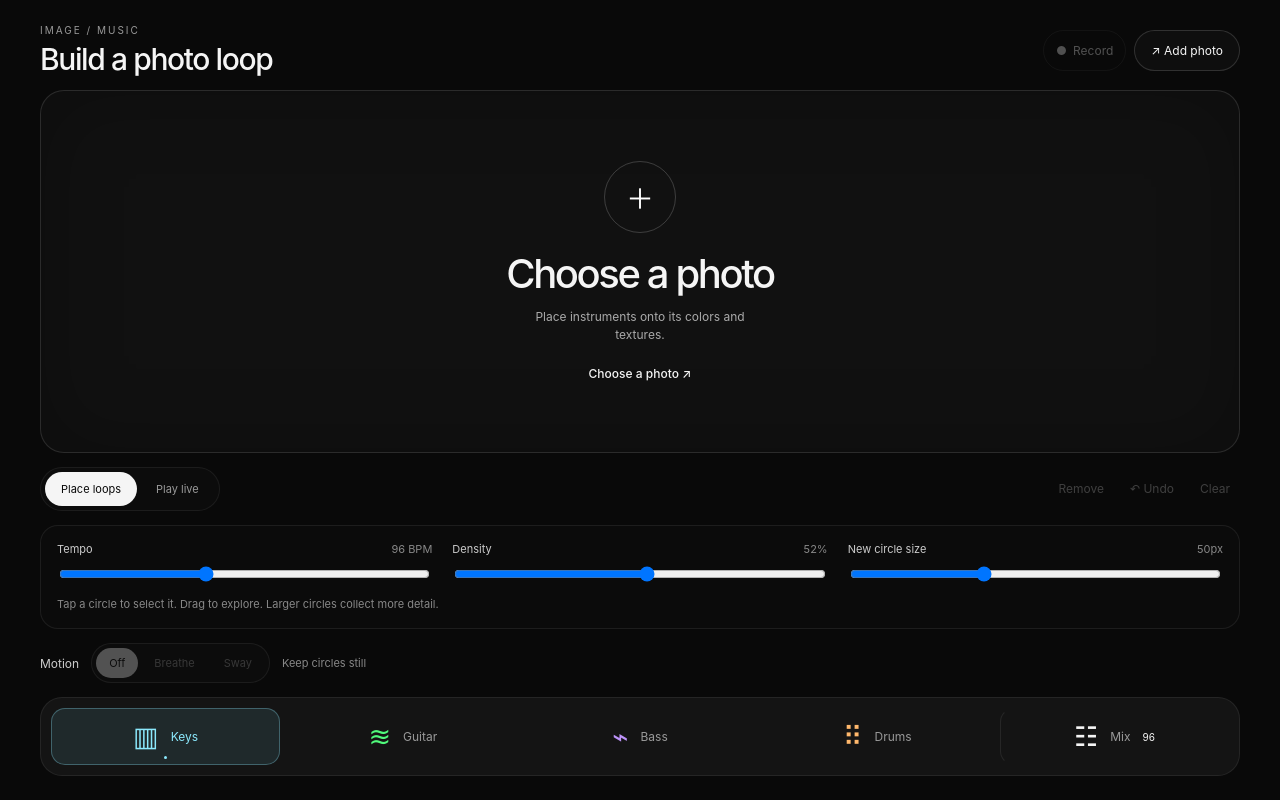
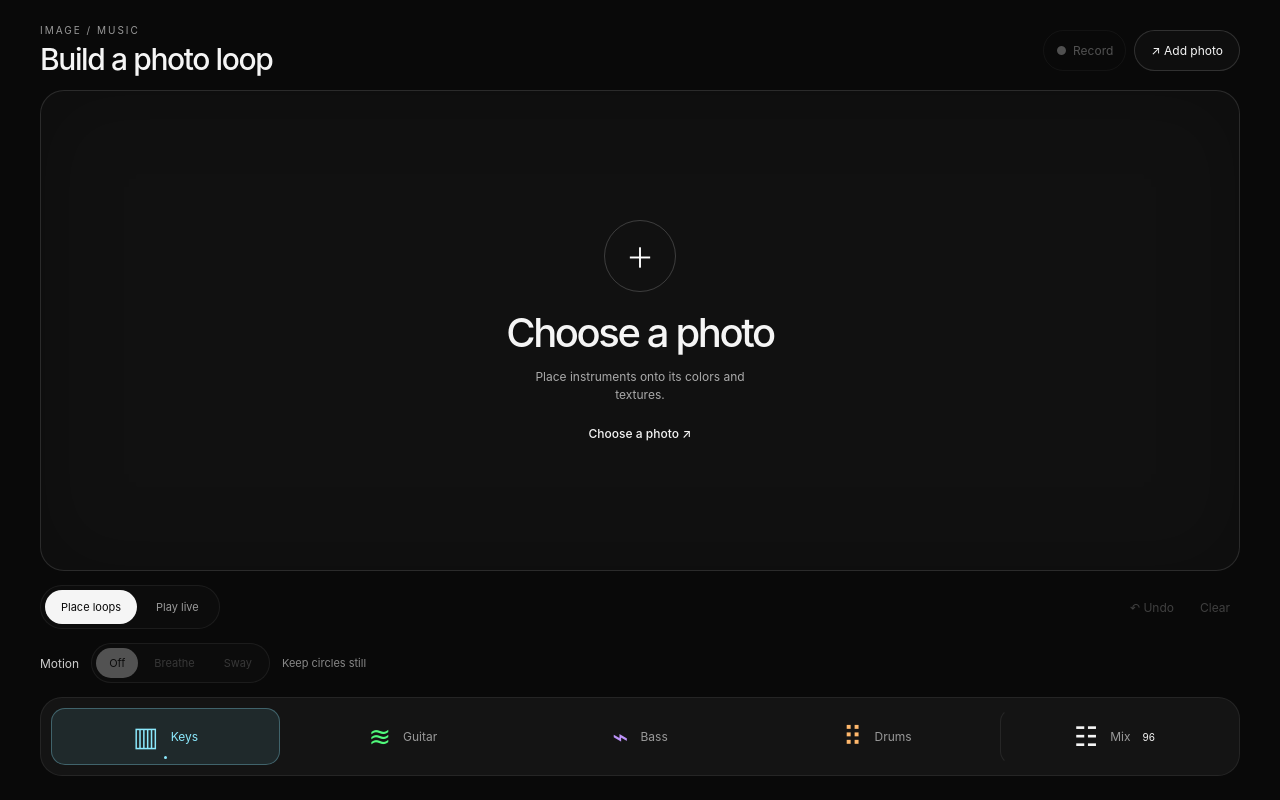
Before and after one commit to dipinchopra/photo-music, a React (Vite) app: page / in a window 1280 px wide. Built offline with nearby package versions, Linux system fonts and the light colour scheme.

Commit message:
Restore full photo layout and add instrument arpeggiators in existing sheets

```diff
--- a/src/App.tsx
+++ b/src/App.tsx
@@ -1,6 +1,6 @@
 import { useEffect, useRef, useState } from 'react';
 import { sampleAverageColor } from './color';
-import { composeImage } from './composition';
+import { composeImage, type ArpMode } from './composition';
 import { photoBounds, recordingSize, moveCircle, type Motion } from './scene';
 import { refractPhoto, drawGlassRim } from './glass';
 import { ChordEngine, type Instrument, type Placement } from './music';
@@ -20,6 +20,19 @@ function Slider({ min = 0, max = 100, value, onChange }: {
   return <input type="range" min={min} max={max} value={value}
     style={{ '--range-progress': `${progress}%` } as React.CSSProperties}
     onChange={(event) => onChange(+event.target.value)} />;
+}
+
+function Arpeggiator({ mode, rate, onMode, onRate }: {
+  mode: ArpMode; rate: number; onMode: (mode: ArpMode) => void; onRate: (rate: number) => void;
+}) {
+  return <fieldset className="arpControls"><legend>Arpeggiator</legend>
+    <label><span>Pattern</span><select value={mode} onChange={event => onMode(event.target.value as ArpMode)}>
+      <option value="off">Off · image phrase</option><option value="up">Up</option><option value="down">Down</option><option value="upDown">Up / down</option>
+    </select></label>
+    <label><span>Rate</span><select disabled={mode === 'off'} value={rate} onChange={event => onRate(Number(event.target.value))}>
+      <option value={2}>1/4 · once per beat</option><option value={1}>1/8 · twice per beat</option>
+    </select></label>
+  </fieldset>;
 }
 
 export default function App() {
@@ -64,6 +77,7 @@ export default function App() {
   const [activeCircleId, setActiveCircleId] = useState<number | null>(null);
   const activeCircleRef = useRef<number | null>(null);
   const [fourOnFloor, setFourOnFloor] = useState(false);
+  const [arps, setArps] = useState({ keys: 'off' as ArpMode, guitar: 'off' as ArpMode, keysRate: 2, guitarRate: 2 });
   const [controls, setControls] = useState({
     tempo: 96, pitch: 0, complexity: 52, space: 58,
     keys: 78, keysTone: 62, keysSustain: 55, keysDelay: 0,
@@ -264,10 +278,12 @@ export default function App() {
       keysTone: controls.keysTone / 100,
       keysSustain: controls.keysSustain / 100,
       keysDelay: controls.keysDelay / 100,
+      keysArp: arps.keys, keysArpRate: arps.keysRate,
       guitar: controls.guitar / 100,
       guitarTone: controls.guitarTone / 100,
       guitarStrum: controls.guitarStrum / 100,
       guitarDelay: controls.guitarDelay / 100,
+      guitarArp: arps.guitar, guitarArpRate: arps.guitarRate,
       bass: controls.bass / 100,
       bassDepth: controls.bassDepth / 100,
       bassMovement: controls.bassMovement / 100,
@@ -278,7 +294,7 @@ export default function App() {
       drumDelay: controls.drumDelay / 100,
       fourOnFloor,
     });
-  }, [controls, fourOnFloor]);
+  }, [controls, fourOnFloor, arps]);
 
   useEffect(() => {
     let frame = 0;
@@ -582,16 +598,9 @@ export default function App() {
         <button aria-pressed={mode === 'live'} className={mode === 'live' ? 'selected' : ''} onClick={() => { stopLive(); setMode('live'); }}>Play live</button>
       </div>
       <div className="placementActions">
-        <button disabled={activeCircleId === null} onClick={() => updatePlacements(placementsRef.current.filter(placement => placement.id !== activeCircleRef.current))}>Remove</button>
         <button aria-label="Undo last loop" disabled={!placements.length} onClick={() => updatePlacements(placementsRef.current.slice(0, -1))}>↶ <span>Undo</span></button>
         <button disabled={!placements.length} onClick={() => updatePlacements([])}>Clear</button>
       </div>
-    </section>
-    <section className="photoControls" aria-label="Photo performance">
-      <label><span>Tempo <output>{controls.tempo} BPM</output></span><Slider min={55} max={160} value={controls.tempo} onChange={value => setControl('tempo', value)} /></label>
-      <label><span>Density <output>{controls.complexity}%</output></span><Slider value={controls.complexity} onChange={value => setControl('complexity', value)} /></label>
-      <label><span>{activeCircleId === null ? 'New circle size' : 'Selected circle size'} <output>{Math.round(radius)}px</output></span><Slider min={28} max={90} value={radius} onChange={resizeCircle} /></label>
-      <small>Tap a circle to select it. Drag to explore. Larger circles collect more detail.</small>
     </section>
     <section className="motionControls" aria-label="Circle motion">
       <span>Motion</span>
@@ -603,7 +612,6 @@ export default function App() {
             music.updatePlacements([...placementsRef.current, ...livePlacementsRef.current.values()]);
           }}>{value === 'off' ? 'Off' : value === 'breathe' ? 'Breathe' : 'Sway'}</button>)}
       </div>
-      {motion !== 'off' && <label className="motionAmount"><span>Amount <output>{motionAmount}%</output></span><Slider value={motionAmount} onChange={value => { setMotionAmount(value); motionAmountRef.current = value / 100; }} /></label>}
       <small>{motion === 'sway' ? 'Drift across colors · sound follows' : motion === 'breathe' ? 'Gently expand and settle' : 'Keep circles still'}</small>
     </section>
     <div className={`dockRegion ${sheet ? 'sheetExpanded' : ''}`}>
@@ -630,12 +638,20 @@ export default function App() {
           {([['keys', 'Volume', 'Sets the level of every keyboard circle.'], ['keysTone', 'Tone', 'Moves from soft keys to a brighter synth.'],
             ['keysSustain', 'Note length', 'Controls how long keyboard notes ring.']] as const).map(([key, label, help]) =>
             <label key={key}><span>{label} <output>{controls[key]}%</output></span><small>{help}</small>
-              <Slider value={controls[key]} onChange={(value) => setControl(key, value)} /></label>)}</div>}
+              <Slider value={controls[key]} onChange={(value) => setControl(key, value)} /></label>)}
+          <Arpeggiator mode={arps.keys} rate={arps.keysRate}
+            onMode={value => setArps(current => ({ ...current, keys: value }))}
+            onRate={value => setArps(current => ({ ...current, keysRate: value }))} />
+        </div>}
         {sheet === 'guitar' && <div className="instrumentModule guitarModule"><strong>🎸 Guitar</strong>
           {([['guitar', 'Volume', 'Sets the level of every guitar circle.'], ['guitarTone', 'Tone', 'Moves from mellow plucks to brighter strings.'],
             ['guitarStrum', 'Note length', 'Controls how long guitar notes ring.']] as const).map(([key, label, help]) =>
             <label key={key}><span>{label} <output>{controls[key]}%</output></span><small>{help}</small>
-              <Slider value={controls[key]} onChange={(value) => setControl(key, value)} /></label>)}</div>}
+              <Slider value={controls[key]} onChange={(value) => setControl(key, value)} /></label>)}
+          <Arpeggiator mode={arps.guitar} rate={arps.guitarRate}
+            onMode={value => setArps(current => ({ ...current, guitar: value }))}
+            onRate={value => setArps(current => ({ ...current, guitarRate: value }))} />
+        </div>}
         {sheet === 'bass' && <div className="instrumentModule bassModule"><strong>🎸 Bass</strong>
           {([['bass', 'Volume', 'Sets the level of every bass circle.'], ['bassDepth', 'Depth', 'Pushes bass notes into a lower register.'],
             ['bassMovement', 'Movement', 'Adds beat-aligned bass notes.']] as const).map(([key, label, help]) =>
@@ -651,12 +667,19 @@ export default function App() {
             <span>Four-on-the-floor</span><small>{fourOnFloor ? 'On · kick plays every beat' : 'Off · kick follows the image pattern'}</small>
           </button>
         </div>}
-        {sheet === 'mix' && <div className="instrumentModule globalModule"><strong>Instrument balance</strong>
-          {INSTRUMENTS.map(instrument => <label key={instrument.id}><span>{instrument.label} <output>{controls[instrument.id]}%</output></span>
-            <Slider value={controls[instrument.id]} onChange={value => setControl(instrument.id, value)} /></label>)}
-          <small>Each instrument shares the photo’s harmony and pulse. Delay stays at 0%.</small>
-        </div>}
+        {sheet === 'mix' && <div className="instrumentModule globalModule"><strong>Composition</strong>
+          <label><span>Tempo <output>{controls.tempo} BPM</output></span><small>Sets the speed of the loop.</small>
+            <Slider min={55} max={160} value={controls.tempo} onChange={(value) => setControl('tempo', value)} /></label>
+          <label><span>Pitch <output>{controls.pitch > 0 ? '+' : ''}{controls.pitch} st</output></span><small>Transposes the complete arrangement.</small>
+            <Slider min={-12} max={12} value={controls.pitch} onChange={(value) => setControl('pitch', value)} /></label>
+          <label><span>Variation <output>{controls.complexity}%</output></span><small>Moves from spacious patterns to busier phrases.</small>
+            <Slider value={controls.complexity} onChange={(value) => setControl('complexity', value)} /></label>
+          <label><span>Space <output>{controls.space}%</output></span><small>Adds echo and atmospheric depth.</small>
+            <Slider value={controls.space} onChange={(value) => setControl('space', value)} /></label></div>}
 
+        {sheet === 'mix' && <label className="sizeControl"><span>{activeCircleId === null ? 'Circle size' : 'Selected circle size'} <output>{Math.round(radius)}px</output></span><Slider min={28} max={90} value={radius} onChange={resizeCircle} /><small>Larger circles sample more color and play louder.</small></label>}
+        {sheet === 'mix' && activeCircleId !== null && <button className="removeCircle" onClick={() => updatePlacements(placementsRef.current.filter(placement => placement.id !== activeCircleRef.current))}>Remove selected circle</button>}
+        {sheet === 'mix' && motion !== 'off' && <label className="sizeControl"><span>Motion amount <output>{motionAmount}%</output></span><Slider value={motionAmount} onChange={value => { setMotionAmount(value); motionAmountRef.current = value / 100; }} /></label>}
       </div>
     </section>
     </div>
--- a/src/composition.ts
+++ b/src/composition.ts
@@ -115,3 +115,13 @@ export function circleEvent(composition: Composition, _tone: ImageTone, step: nu
   const size = Math.max(0, Math.min(1, (radius - 28) / 62));
   return melodyEvent(composition, step + offset, Math.min(1, complexity * (0.55 + size * 0.9)));
 }
+
+export type ArpMode = 'off' | 'up' | 'down' | 'upDown';
+
+/** Diatonic chord tones, played on the same eighth-note clock as the ensemble. */
+export function arpeggioDegree(root: number, step: number, mode: ArpMode, rate: number, voice = 0) {
+  const intervals = [0, 2, 4, 7];
+  const index = Math.floor(step / rate) + voice;
+  const pattern = mode === 'down' ? [3, 2, 1, 0] : mode === 'upDown' ? [0, 1, 2, 3, 2, 1] : [0, 1, 2, 3];
+  return root + intervals[pattern[index % pattern.length]];
+}
--- a/src/music.ts
+++ b/src/music.ts
@@ -1,4 +1,4 @@
-import { composeImage, circleEvent, phraseStep, randomAt, scaleNote, type Composition } from './composition';
+import { composeImage, circleEvent, phraseStep, randomAt, scaleNote, arpeggioDegree, type ArpMode, type Composition } from './composition';
 
 export type Instrument = 'keys' | 'guitar' | 'bass' | 'drums';
 
@@ -29,10 +29,14 @@ type MusicControls = {
   keysTone: number;
   keysSustain: number;
   keysDelay: number;
+  keysArp: ArpMode;
+  keysArpRate: number;
   guitar: number;
   guitarTone: number;
   guitarStrum: number;
   guitarDelay: number;
+  guitarArp: ArpMode;
+  guitarArpRate: number;
   bass: number;
   bassDepth: number;
   bassMovement: number;
@@ -101,8 +105,8 @@ export class ChordEngine {
   }
   private controls: MusicControls = {
     tempo: 96, transpose: 0, complexity: 0.5, space: 0.55,
-    keys: 0.78, keysTone: 0.62, keysSustain: 0.55, keysDelay: 0,
-    guitar: 0.7, guitarTone: 0.58, guitarStrum: 0.5, guitarDelay: 0,
+    keys: 0.78, keysTone: 0.62, keysSustain: 0.55, keysDelay: 0, keysArp: 'off', keysArpRate: 2,
+    guitar: 0.7, guitarTone: 0.58, guitarStrum: 0.5, guitarDelay: 0, guitarArp: 'off', guitarArpRate: 2,
     bass: 0.68, bassDepth: 0.7, bassMovement: 0.45, bassDelay: 0,
     drums: 0.6, drumPunch: 0.7, drumDensity: 0.5, drumDelay: 0, fourOnFloor: false,
   };
@@ -116,9 +120,9 @@ export class ChordEngine {
     this.updateSpace();
   }
 
-  configure(next: MusicControls) {
-    const spaceChanged = next.space !== this.controls.space;
-    this.controls = next;
+  configure(next: Partial<MusicControls>) {
+    const spaceChanged = next.space !== undefined && next.space !== this.controls.space;
+    this.controls = { ...this.controls, ...next };
     if (spaceChanged) this.updateSpace();
   }
 
@@ -338,18 +342,23 @@ export class ChordEngine {
       const placement = keys[lane];
       const melody = circleEvent(composition, placement.tone, this.step, this.controls.complexity, lane, placement.radius);
       const previous = this.keyHistory.get(placement.id);
-      if (!melody.active || !this.controls.keys || keyAttacks >= 2 || (previous && this.step - previous.step < 2)) continue;
+      const arpeggiating = this.controls.keysArp !== 'off';
+      const active = arpeggiating ? this.step % this.controls.keysArpRate === 0 : melody.active;
+      if (!active || !this.controls.keys || keyAttacks >= 2 || (!arpeggiating && previous && this.step - previous.step < 2)) continue;
       const phrase = phraseStep(composition, placement.tone, this.step, this.controls.complexity);
-      const degree = beat % 4 === 0 ? root + [0, 2, 4][Math.abs(phrase.degree) % 3] : phrase.degree;
+      const degree = arpeggiating
+        ? arpeggioDegree(root, this.step, this.controls.keysArp, this.controls.keysArpRate, Math.floor(placement.tone.hue / 90) + lane)
+        : beat % 4 === 0 ? root + [0, 2, 4][Math.abs(phrase.degree) % 3] : phrase.degree;
       const register = placement.tone.brightness > 0.68 ? 36 : 24;
       const pitch = scaleNote(composition, degree) + this.controls.transpose + register;
-      if (previous?.pitch === pitch && this.step - previous.step < 4) continue;
+      if (!arpeggiating && previous?.pitch === pitch && this.step - previous.step < 4) continue;
       hits.add('keys');
       this.placementHit(placement.id);
       this.keyHistory.set(placement.id, { pitch, step: this.step });
       keyAttacks++;
       const secondsPerStep = 60 / this.controls.tempo / 2;
-      const duration = Math.max(0.35, melody.hold * secondsPerStep * (0.7 + this.controls.keysSustain * 0.4));
+      const duration = arpeggiating ? secondsPerStep * this.controls.keysArpRate * (0.5 + this.controls.keysSustain * 0.35)
+        : Math.max(0.35, melody.hold * secondsPerStep * (0.7 + this.controls.keysSustain * 0.4));
       this.voice(hz(pitch), 0.085 * placement.level * this.controls.keys * melody.accent / Math.sqrt(Math.min(keys.length, 3)),
         duration, this.controls.keysTone * 0.55 + placement.tone.saturation * 0.45,
         0.02 + (1 - this.controls.keysTone) * 0.04, this.controls.keysDelay * 0.55);
@@ -360,16 +369,22 @@ export class ChordEngine {
       const lane = (voice + Math.floor(this.step / 2)) % guitars.length;
       const placement = guitars[lane];
       const event = circleEvent(composition, placement.tone, this.step, this.controls.complexity, lane, placement.radius);
-      if (!this.controls.guitar || !event.active || guitarAttacks >= 2) continue;
+      const arpeggiating = this.controls.guitarArp !== 'off';
+      const active = arpeggiating ? this.step % this.controls.guitarArpRate === 0 : event.active;
+      if (!this.controls.guitar || !active || guitarAttacks >= 2) continue;
       guitarAttacks++;
       const phrase = phraseStep(composition, placement.tone, this.step + 3, this.controls.complexity);
       hits.add('guitar');
       this.placementHit(placement.id);
       const base = root + (Math.abs(phrase.degree) % 3) * 2;
-      const degrees = placement.radius > 65 ? [base, base + 2, base + 4] : [base];
+      const degrees = arpeggiating
+        ? [arpeggioDegree(root, this.step, this.controls.guitarArp, this.controls.guitarArpRate, Math.floor(placement.tone.hue / 90) + lane)]
+        : placement.radius > 65 ? [base, base + 2, base + 4] : [base];
       degrees.forEach((degree, index) => {
         const volume = 0.065 * placement.level * this.controls.guitar * event.accent / Math.sqrt(Math.min(guitars.length, 3) * degrees.length);
-        this.voice(noteAt(degree, 24), volume, 0.28 + this.controls.guitarStrum * 0.4,
+        const duration = arpeggiating ? 30 / this.controls.tempo * this.controls.guitarArpRate * 0.75
+          : 0.28 + this.controls.guitarStrum * 0.4;
+        this.voice(noteAt(degree, 24), volume, duration,
           this.controls.guitarTone * 0.55 + placement.tone.saturation * 0.45,
           0.006 + index * 0.014, this.controls.guitarDelay, true);
       });
--- a/src/styles.css
+++ b/src/styles.css
@@ -475,20 +475,9 @@ html, body, #root, .app, .app * {
 .motionControls .modePicker button { padding: 8px 13px; }
 @media (max-width: 700px) { .motionControls small { flex-basis: 100%; } }
 
-.photoControls { display: grid; grid-template-columns: repeat(3, minmax(0, 1fr)); gap: 12px 20px; padding: 16px; border: 1px solid #ffffff12; border-radius: 18px; background: #ffffff03; }
-.photoControls label, .motionAmount { display: flex; flex-direction: column; gap: 8px; min-width: 0; }
-.photoControls label > span, .motionAmount > span { display: flex; justify-content: space-between; gap: 8px; font-size: 11px; color: #ccc; }
-.photoControls output, .motionAmount output { color: #888; white-space: nowrap; }
-.photoControls > small { grid-column: 1 / -1; color: #888; font-size: 11px; line-height: 1.5; }
-.motionAmount { width: 140px; }
-@media (max-width: 700px) {
-  .photoControls { grid-template-columns: repeat(2, minmax(0, 1fr)); padding: 12px; gap: 12px 16px; }
-  .photoControls label:nth-child(3) { grid-column: 1 / -1; }
-  .placementActions { gap: 0; }
-  .placementActions button { padding: 8px; font-size: 11px; }
-}
-
-/* Keep the photo usable and the controls reachable on short phone screens. */
-.app { overflow-y: auto; }
-.composer { min-height: 180px; flex-shrink: 0; }
-.topbar, .performanceBar, .photoControls, .motionControls, .recordMessage { flex-shrink: 0; }
+.arpControls { grid-column: 1 / -1; display: grid; grid-template-columns: 1fr 1fr; gap: 12px 22px; margin: 0; padding: 12px 0 0; border: 0; border-top: 1px solid #ffffff14; min-width: 0; }
+.arpControls legend { padding: 0 8px 0 0; font-size: 11px; color: #aaa; }
+.arpControls label { min-width: 0; }
+.arpControls select { width: 100%; padding: 8px; border: 1px solid #ffffff20; border-radius: 8px; background: #202020; color: #eee; font: inherit; font-size: 11px; }
+.arpControls select:disabled { opacity: .4; }
+.removeCircle { align-self: start; padding: 8px 0; border: 0; background: transparent; color: #aaa; font-size: 11px; }
```
Also changed, not shown: 2 other files (tests, documents, lock files or other folders).
